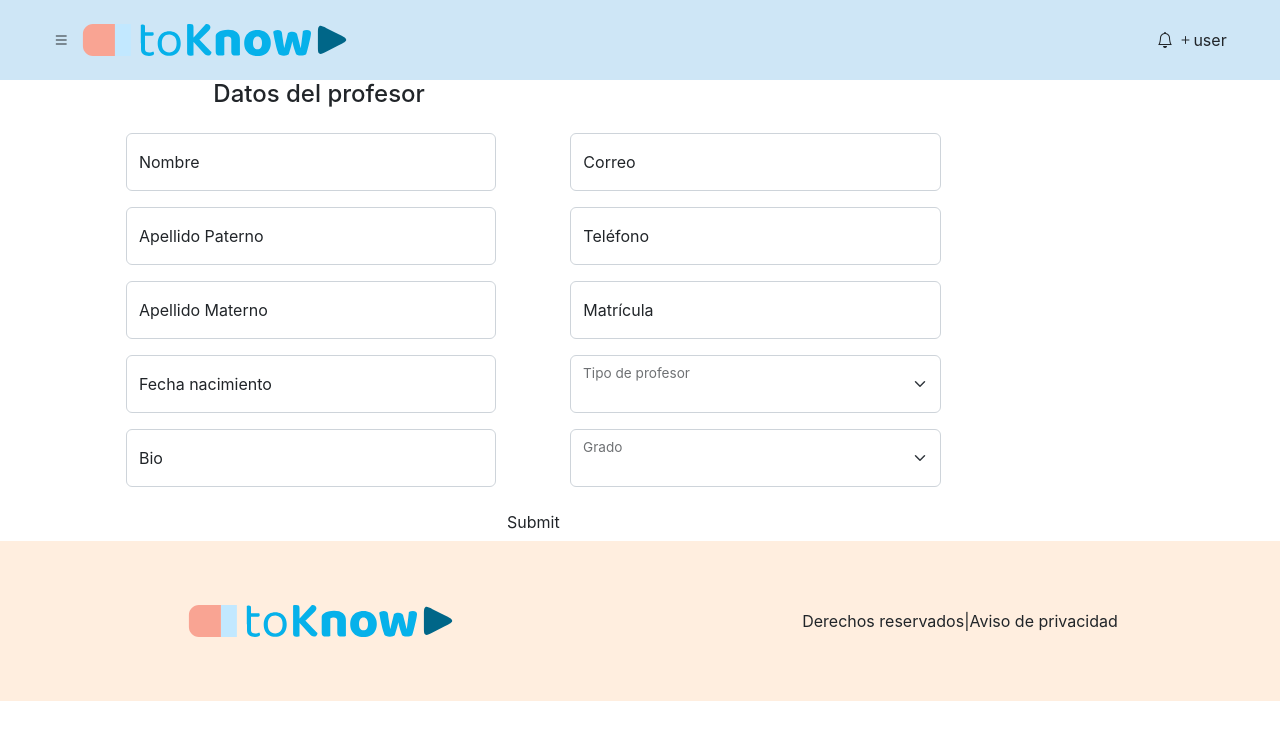
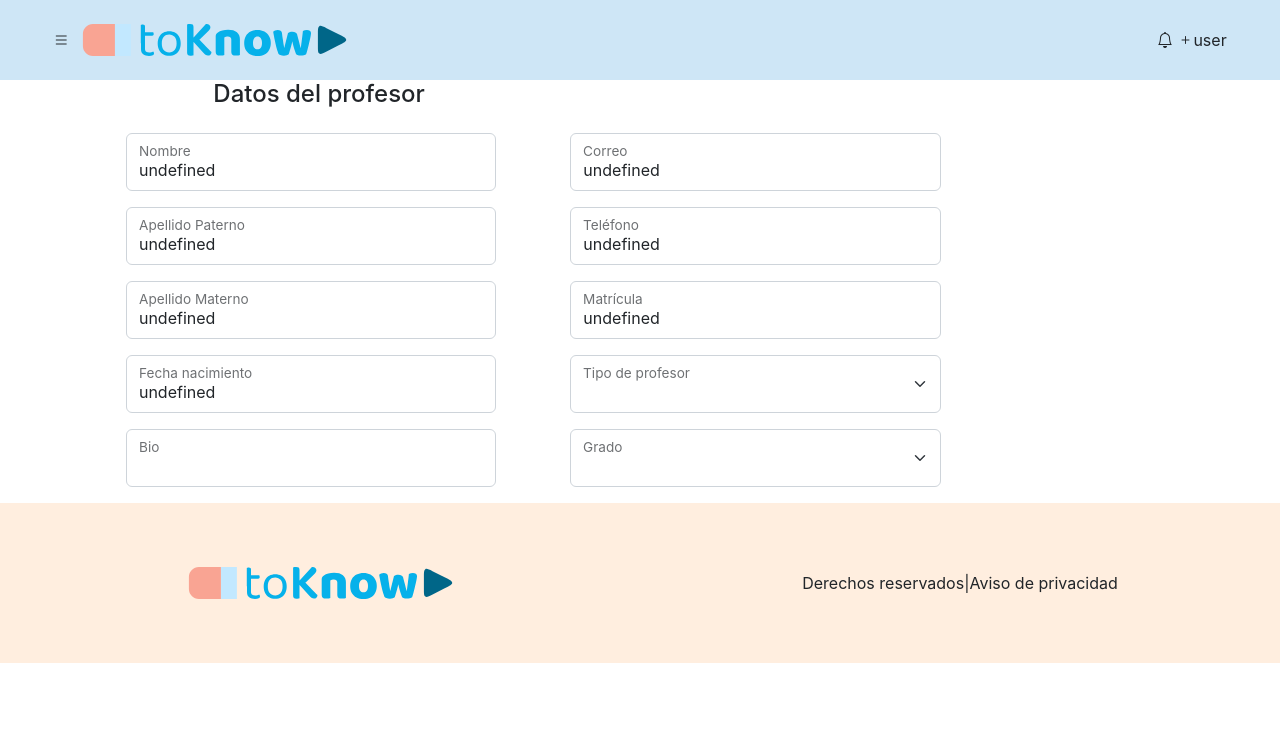
Before and after one commit to to-know-g19/TOKNOW_FE, a Next.js app: page /grouplist/1/1 in a window 1280 px wide. Shown: the top 740 px of the page. Built offline with nearby package versions, Linux system fonts and the light colour scheme; no server answers.

Commit message:
teacher info and teacher id display fetched info using props

```diff
--- a/components/TeacherInfo/TeacherInfo.js
+++ b/components/TeacherInfo/TeacherInfo.js
@@ -1,6 +1,7 @@
 import React from 'react'
 
-export default function TeacherInfo() {
+export default function TeacherInfo({teacher}) {
+    const {name, email, lastNameA, phone, lastNameB, matricula, dateOfBirth, tipoProfesor} = teacher
     return (
 
         <div className='d-flex col-12  '>
@@ -12,11 +13,11 @@ export default function TeacherInfo() {
 
                     <div className='d-flex col-5 flex-column'>
                         <div className="form-floating mb-3">
-                            <input
+                            <span
                                 name='name'
                                 className="form-control"
                                 placeholder='Nombre'
-                                 ></input>
+                                 >{`${name}`}</span>
 
                             <label>Nombre</label>
                         </div>
@@ -24,12 +25,12 @@ export default function TeacherInfo() {
 
                     <div className='d-flex col-5 flex-column'>
                         <div className="form-floating mb-3">
-                            <input
+                            <span
                                 type="email"
                                 name='email'
                                 className="form-control"
                                 placeholder='Correo'
-                                ></input>
+                                >{`${email}`}</span>
 
                             <label>Correo</label>
                         </div>
@@ -37,11 +38,11 @@ export default function TeacherInfo() {
 
                     <div className='d-flex col-5 flex-column'>
                         <div className="form-floating mb-3">
-                            <input
+                            <span
                                 name='lastNameA'
                                 className="form-control"
                                 placeholder='Apellido Paterno'
-                                ></input>
+                                >{`${lastNameA}`}</span>
 
                             <label>Apellido Paterno</label>
                         </div>
@@ -49,23 +50,23 @@ export default function TeacherInfo() {
 
                     <div className='d-flex col-5 flex-column '>
                         <div className="form-floating mb-3">
-                            <input
+                            <span
                                 type='number'
                                 name='phone'
                                 className="form-control"
                                 placeholder='Teléfono'
-                                ></input>
+                                >{`${phone}`}</span>
                             <label>Teléfono</label>
                         </div>
                     </div>
 
                     <div className='d-flex col-5 flex-column'>
                         <div className="form-floating mb-3">
-                            <input
+                            <span
                                 name='lastNameB'
                                 className="form-control"
                                 placeholder='Apellido Materno'
-                                ></input>
+                                >{`${lastNameB}`}</span>
 
                             <label>Apellido Materno</label>
                         </div>
@@ -73,11 +74,11 @@ export default function TeacherInfo() {
 
                     <div className='d-flex col-5 flex-column'>
                         <div className="form-floating mb-3">
-                            <input
+                            <span
                                 name='matricula'
                                 className="form-control"
                                 placeholder='Matrícula'
-                                ></input>
+                                >{`${matricula}`}</span>
                             <label>Matrícula</label>
                         </div>
                     </div>
@@ -87,12 +88,12 @@ export default function TeacherInfo() {
                     <div className='d-flex col-5 flex-column'>
                         {/* hay que ver cómo vamos a implementar la fecha */}
                         <div className="form-floating mb-3">
-                            <input
+                            <span
                                 type='number'
-                                name='citydateOfBirth'
+                                name='dateOfBirth'
                                 className="form-control"
                                 placeholder='Ej. 24011996'
-                                ></input>
+                                >{`${dateOfBirth}`}</span>
                             <label>Fecha nacimiento</label>
                         </div>
                     </div>
@@ -113,11 +114,11 @@ export default function TeacherInfo() {
 
                     <div className='d-flex col-5 flex-column'>
                         <div className="form-floating mb-3">
-                            <input
+                            <span
                                 name='bio'
                                 className="form-control"
                                 placeholder='Bio'
-                                ></input>
+                                ></span>
                             <label>Bio</label>
                         </div>
                     </div>
@@ -143,9 +144,9 @@ export default function TeacherInfo() {
 
                 </div>
 
-                <div className='d-flex col-lg-4 justify-content-around'>
+                {/* <div className='d-flex col-lg-4 justify-content-around'>
                     <input className='btn col-12' type='submit'></input>
-                </div>
+                </div> */}
 
             </form>
         </div>
--- a/pages/grouplist/[groupId]/[teacherId]/index.js
+++ b/pages/grouplist/[groupId]/[teacherId]/index.js
@@ -44,6 +44,8 @@ export default function Teacher() {
 
                         {!!teacher &&
                             <TeacherInfo
+                            key={teacher._id}
+                            teacher={teacher}
                             />
                         }
                     </div>
```
